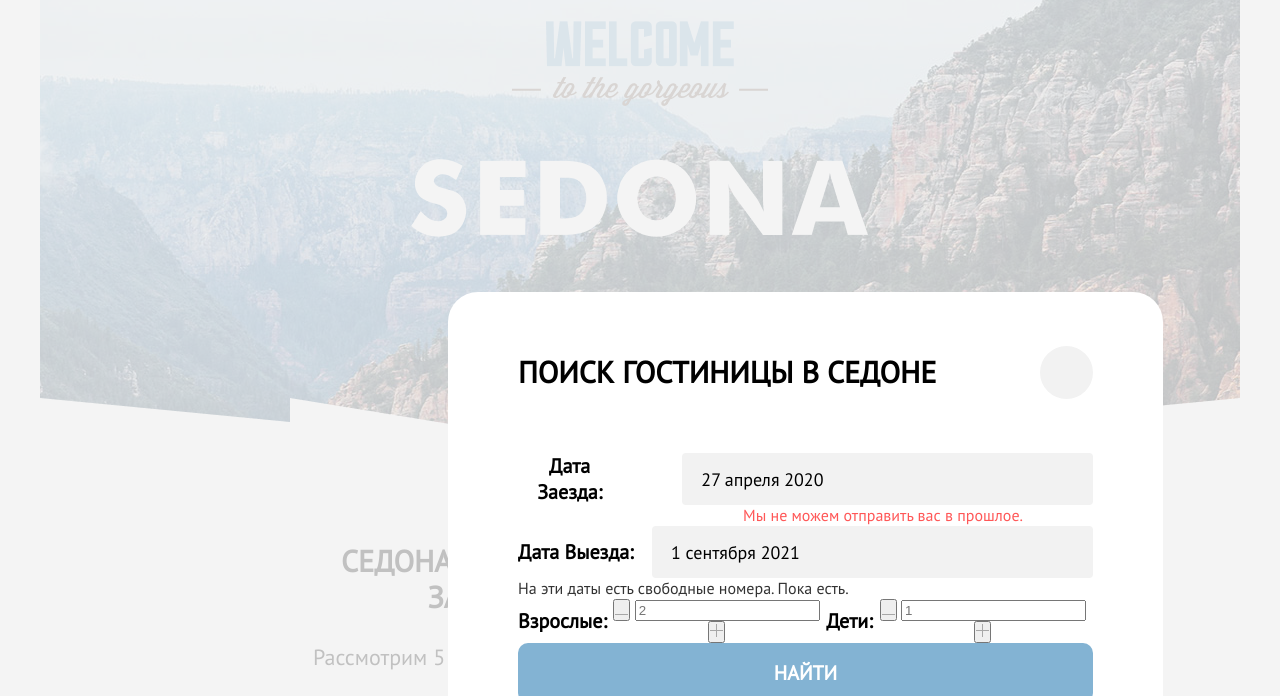
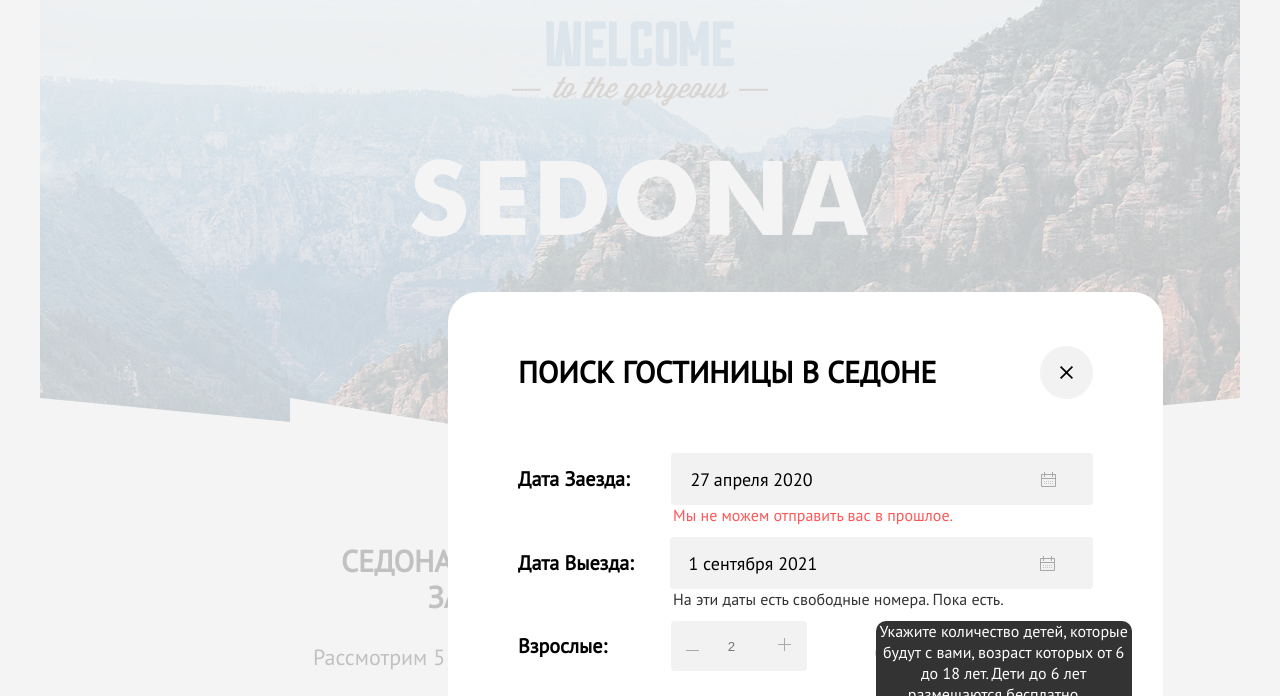
Before and after one commit to htmlacademy-htmlcss/2121467-sedona-34, a plain HTML site: page index.html in a window 1280 px wide. Shown: the part 104-800 px from the top of the page. Drawn offline with Linux system fonts and the light colour scheme.

Commit message:
Modal window tooltip

```diff
--- a/index.html
+++ b/index.html
@@ -273,7 +273,10 @@
             </div>
           </div>
           <div class="kids">
+
             <label class="label-kids-amount" for="modal-kids-amount">дети:</label>
+            <span class="kids-info"></span>
+          <div class="div-tooltip"><span class="tooltip">Укажите количество детей, которые будут с вами, возраст которых от 6 до 18 лет. Дети до 6 лет размещаются бесплатно.</span></div>
             <div class="div-kids-input">
               <button class="btn-amount btn-amount-less">
                 <span class="visually-hidden">Меньше</span>
--- a/styles/style.css
+++ b/styles/style.css
@@ -1663,7 +1663,7 @@ top: 0;
   left: 35%;
 
 
-  min-height: 561px;
+  min-height: 437px;
   background-color: rgba(255, 255, 255, 1);
   padding: 62px 70px;
   border-radius: 30px;
@@ -1673,7 +1673,10 @@ top: 0;
 .modal-form {
   display: flex;
   flex-direction: column;
-  width: 575px;
+  max-height: 437px;
+  width: 575px
+
+
   /*margin-bottom: 70px;*/
 
 }
@@ -1697,22 +1700,72 @@ top: 0;
   font-size: 20px;
   line-height: 26px;
   display: flex;
+  text-align: left;
   align-items: center;
   text-transform: capitalize;
-}
-
-.label-check-in-date {
-  margin-right: 61px;
-}
-.check-in-comment {
+  white-space: nowrap;
+}
+.label-adults-amount {
+  margin-right: 64px;
+}
+.label-kids-amount {
+  margin-right: 5px;
+}
+.div-tooltip {
+position: absolute;
+  width: 256px;
+  min-height: 143px;
+  background-color: rgba(51, 51, 51, 1);
+  border-radius: 10px;
+  /*padding: 15px 18px 18px 22px;*/
+
+}
+.tooltip {
+  position: relative;
+text-align: left;
+transform: translateY(-200%);
   font-style: normal;
   font-weight: 400;
   font-size: 16px;
   line-height: 21px;
-  display: flex;
-  align-items: flex-end;
+  color: #FFFFFF;
+  margin-right: 18px;
+
+}
+.kids-info {
+  position: relative;
+  transform: translateY(50%);
+margin-right: 5px;
+  background-color: rgba(131, 179, 211, 1);
+  width: 25px;
+  height: 25px;
+  border-radius: 50%;
+  background-image: url("../images/icon-kids-info.svg");
+  background-repeat: no-repeat;
+  background-position: center;
+
+
+}
+
+.label-check-in-date {
+  margin-right: 42px;
+}
+
+.label-check-out-date {
+  margin-right: 36px;
+}
+.check-in-comment {
+
+  font-style: normal;
+  font-weight: 400;
+  font-size: 16px;
+  line-height: 21px;
+  display: flex;
+  align-items: flex-start;
   color: #FF5757;
-  margin-left: 225px;
+  margin-left: 155px;
+  margin-bottom: 11px;
+
 }
 
 .check-out-comment {
@@ -1721,8 +1774,10 @@ top: 0;
   font-size: 16px;
   line-height: 21px;
   display: flex;
-  align-items: flex-end;
+  align-items: flex-start;
   color: #333333 ;
+  margin-left: 155px;
+  margin-bottom: 11px;
 }
 
 .input-check-in-date,
@@ -1746,6 +1801,9 @@ top: 0;
 {
   display: flex;
   justify-content: space-between;
+}
+.adults {
+  margin-right: 56px;
 }
 
 .modal-btn-search {
@@ -1763,6 +1821,7 @@ top: 0;
   background-color: #83B3D3;
   border: none;
   border-radius: 10px;
+  margin-top: 40px;
 
 }
 
@@ -1781,17 +1840,49 @@ top: 0;
   color: #000000;
 }
 
-/*.div-adult-input {*/
-/*  width: 133px;*/
-/*  height: 50px;*/
-/*}*/
+.input-kids-amount,
+.input-adult-amount
+{
+  width: 44px;
+  height: 48px;
+  background-color: #F2F2F2 ;
+  border: none;
+  text-align: center;
+}
+
+.btn-amount-less,
+.btn-amount-more {
+  width: 44px;
+  height: 50px;
+  background-color: #F2F2F2 ;
+  border: none;
+  text-align: center;
+
+
+}
+
+.btn-amount-less {
+  border-radius: 4px 0px 0px 4px;
+}
+.btn-amount-more {
+  border-radius: 0px 4px 4px 0px;
+}
+
+.div-adult-input,
+.div-kids-input{
+  display: flex;
+
+
+}
+
 
 .input-check-in-date,
 .input-check-out-date {
   background-image: url("../images/modal-calendar.svg");
   background-size: 15px 15px;
   background-repeat: no-repeat;
-  background-position: 405px;
+  background-position: 370px;
+border: none;
 
 }
 
```
Also changed, not shown: images/icon-kids-info.svg (added), images/modal-calendar.svg (added), images/modal-close 1.svg (added), images/Главная страница/Group.svg (added), Главная страница/modal-close 1.svg (added), Главная страница/Закрыть.svg (added).
